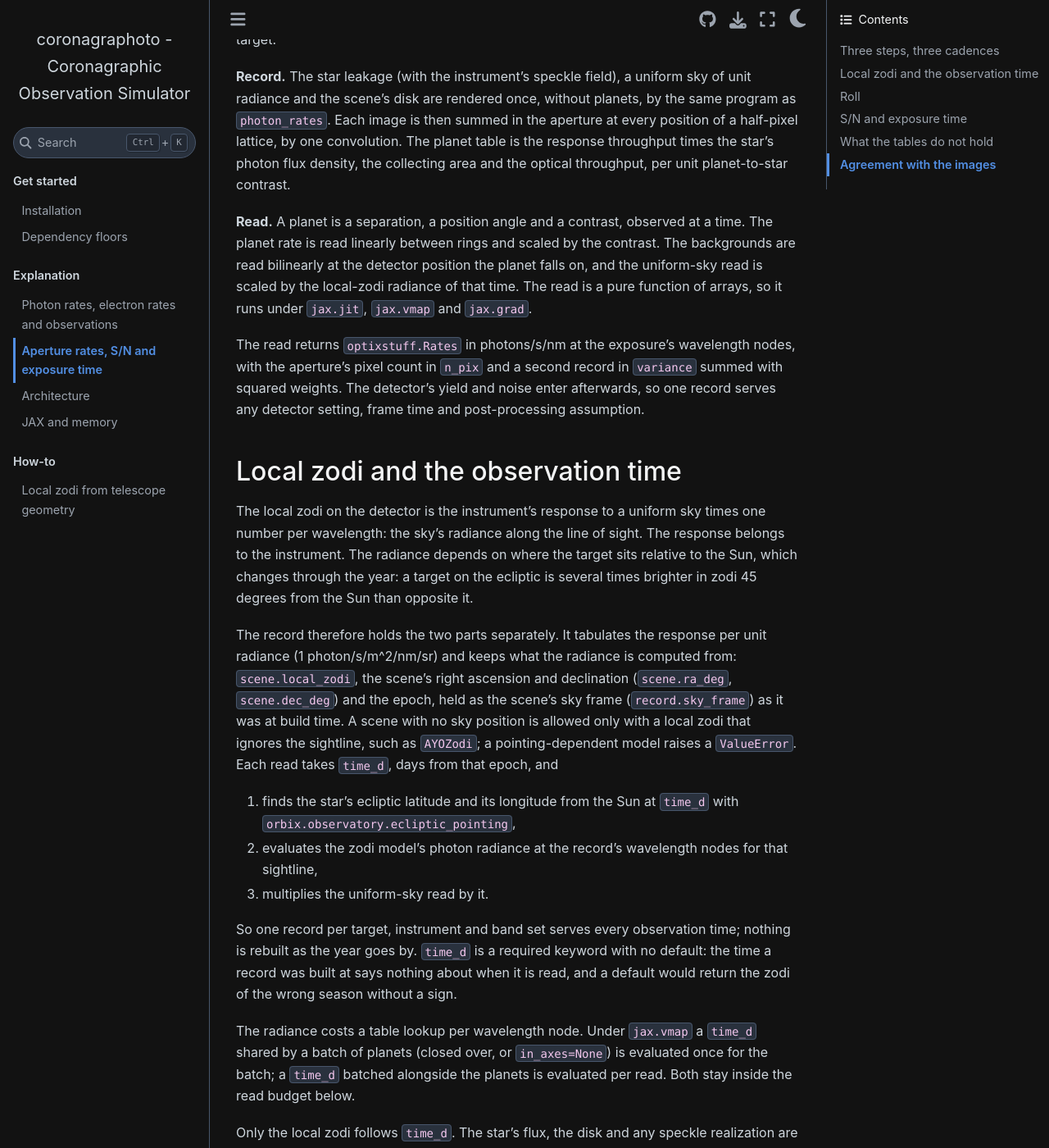
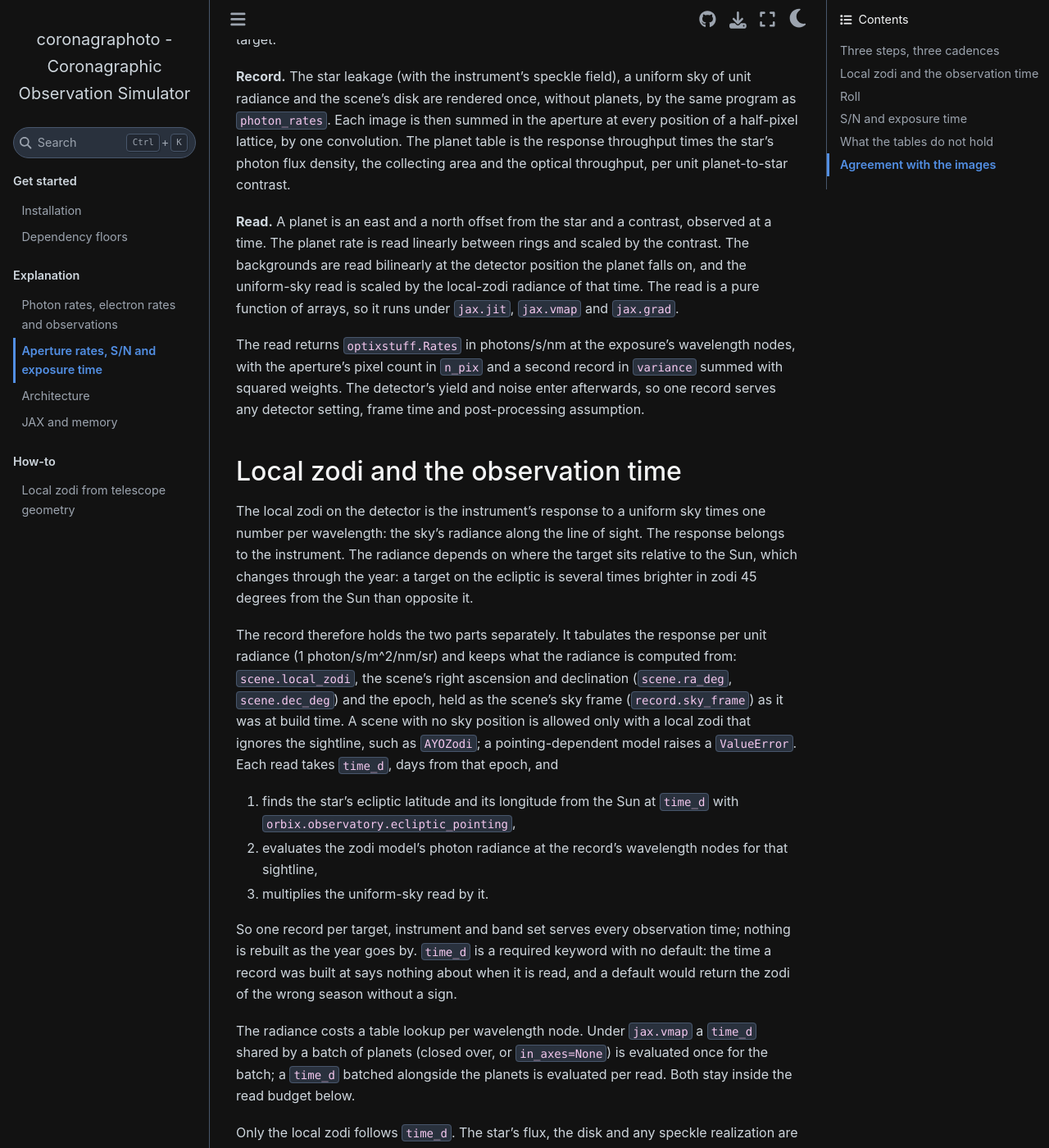
Before and after one commit to CoreySpohn/coronagraphoto, a Sphinx documentation site: the page built from docs/explanation/exposure_time.md, in a window 1280 px wide and 1400 px high, scrolled down 804 px. Shown: the whole window at 82% size. Built offline with Sphinx 7.4.7 and the Sphinx Book theme 1.1.4, drawn with Linux system fonts in a browser that asks for light colours; pages that are not in the unit, such as notebooks, are missing from menus; some of the changed text lies outside the part shown.

Commit message:
docs: describe the planet read as east and north offsets

```diff
--- a/docs/explanation/exposure_time.md
+++ b/docs/explanation/exposure_time.md
@@ -27,7 +27,7 @@ planet table is the response throughput times the star's photon flux
 density, the collecting area and the optical throughput, per unit
 planet-to-star contrast.
 
-**Read.** A planet is a separation, a position angle and a contrast, observed
+**Read.** A planet is an east and a north offset from the star and a contrast, observed
 at a time. The planet rate is read linearly between rings and scaled by the
 contrast. The backgrounds are read bilinearly at the detector position the
 planet falls on, and the uniform-sky read is scaled by the local-zodi radiance
@@ -83,8 +83,7 @@ speckle realization are those of the exposure the record was built from.
 Star leakage, local zodi and the pixel counts are fixed on the detector. The
 exozodi is fixed on the sky. `aperture_rates(..., roll_deg=...)` reads the
 first group where the planet falls at the requested roll and the exozodi where
-it fell at the roll the record was rendered at. Position angle is measured
-north through east, and `roll_deg` is the position angle of detector +y, as in
+it fell at the roll the record was rendered at. `roll_deg` is the position angle of detector +y, as in
 `build_exposure`.
 
 ## S/N and exposure time
```
Also changed, not shown: 1 other file.
